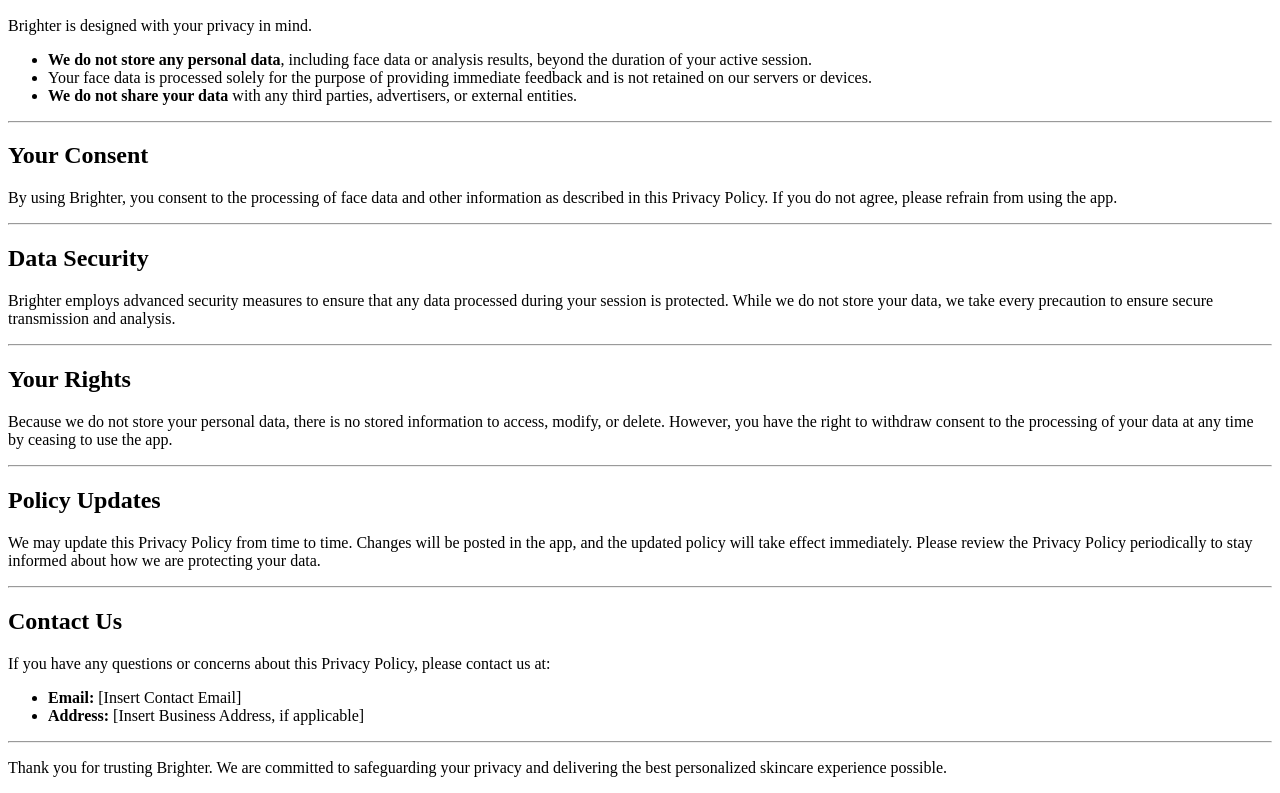
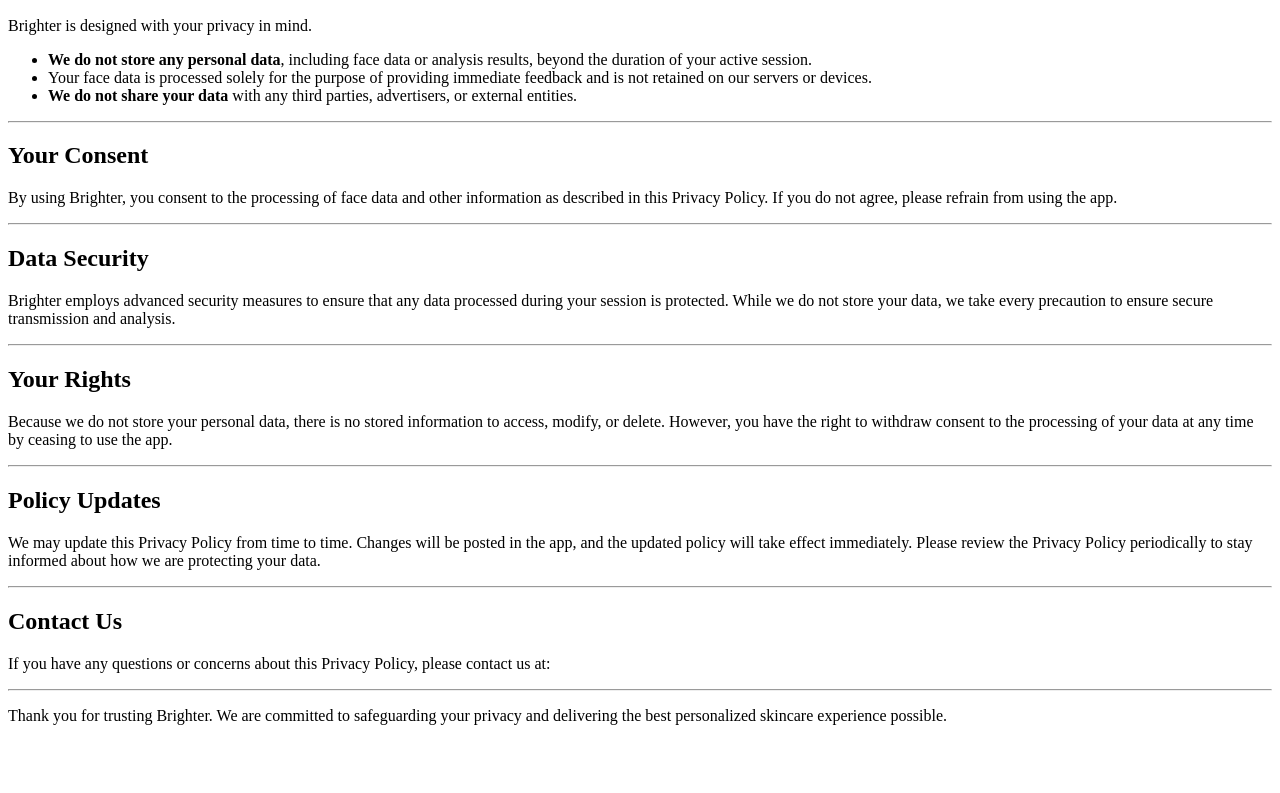
Before and after one commit to jjaemin72/Brighter-App-Privacy-Policy-, a plain HTML site: page index.html in a window 1280 px wide. Shown: the part 445-1238 px from the top of the page. After the commit the page ends 1186 px from the top, so only its background shows below. Drawn offline with Linux system fonts and the light colour scheme.

Commit message:
Update index.html

```diff
--- a/index.html
+++ b/index.html
@@ -52,8 +52,7 @@
     <h2>Contact Us</h2>
     <p>If you have any questions or concerns about this Privacy Policy, please contact us at:</p>
     <ul>
-        <li><strong>Email:</strong> [Insert Contact Email]</li>
-        <li><strong>Address:</strong> [Insert Business Address, if applicable]</li>
+
     </ul>
     <hr>
     <p>Thank you for trusting Brighter. We are committed to safeguarding your privacy and delivering the best personalized skincare experience possible.</p>
```
